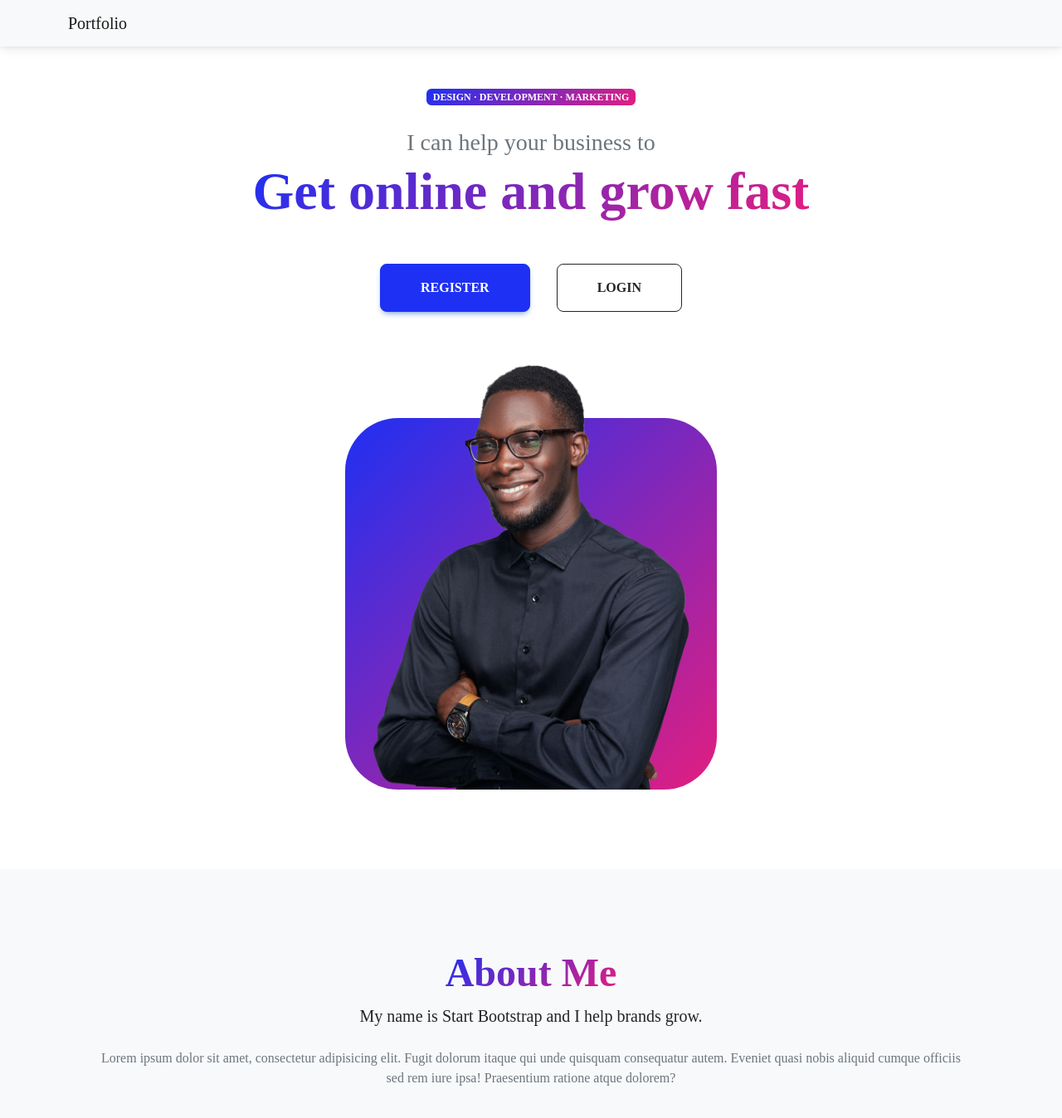
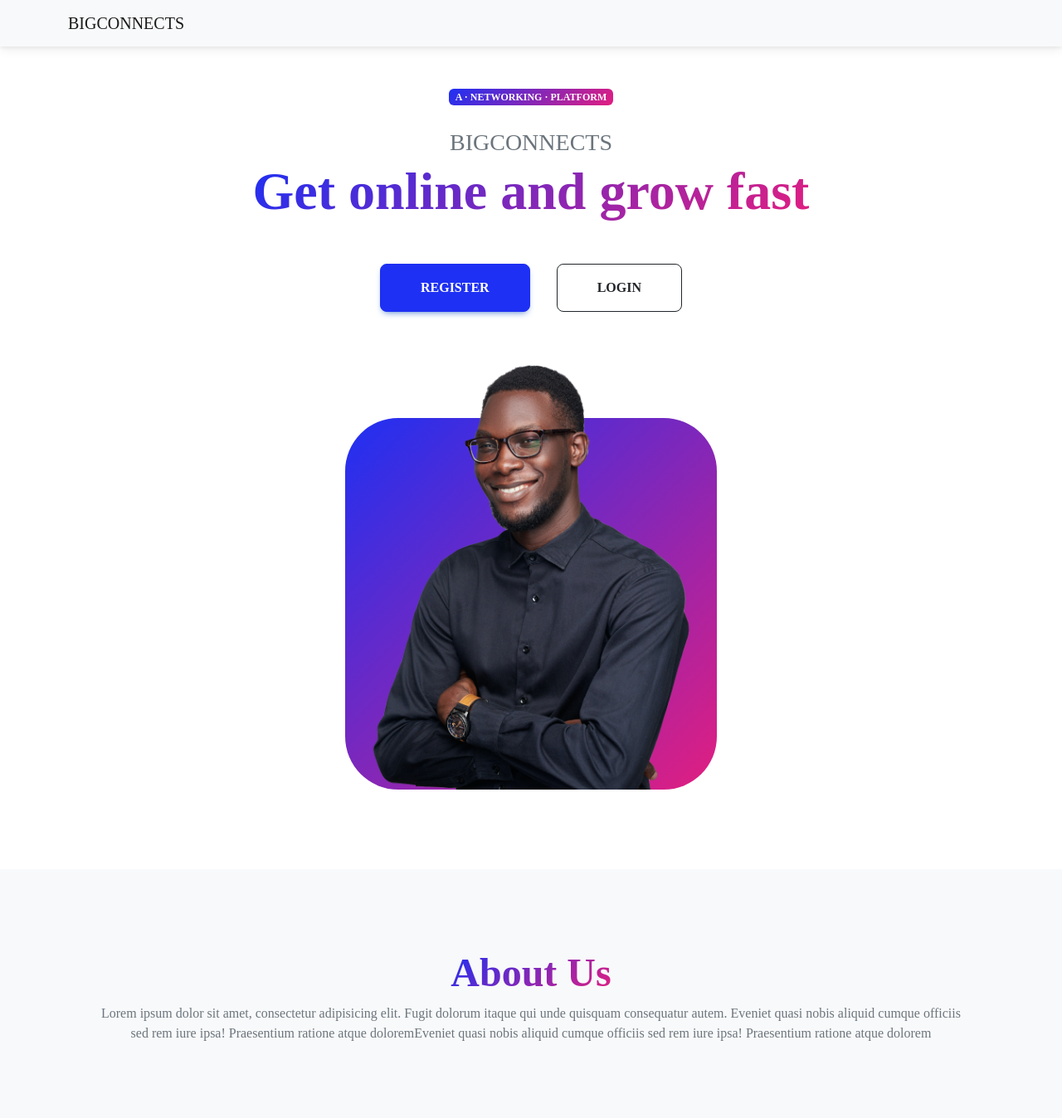
Before and after one commit to rajeshr-27/portfolio-front-end, a React (Create React App) app: page / in a window 1280 px wide. Shown: the top 1348 px of the page at 83% size. Built offline with nearby package versions, Linux system fonts and the light colour scheme; no server answers.

Commit message:
landing screen updated

```diff
--- a/src/components/Header.js
+++ b/src/components/Header.js
@@ -16,7 +16,7 @@ function Header() {
     <>
         <Navbar bg="light" data-bs-theme="light">
             <Container>
-                <Link className="navbar-brand" to="/">Portfolio</Link>
+                <Link className="navbar-brand" to="/">BIGCONNECTS</Link>
                     {isAuth &&
                         <>
                          <Navbar.Toggle aria-controls="basic-navbar-nav" />
--- a/src/components/Home.js
+++ b/src/components/Home.js
@@ -12,8 +12,8 @@ function Home() {
                         <div class="col-xxl-5">
                             {/* <!-- Header text content--> */}
                             <div class="text-center text-xxl-start">
-                                <div class="badge bg-gradient-primary-to-secondary text-white mb-4"><div class="text-uppercase">Design &middot; Development &middot; Marketing</div></div>
-                                <div class="fs-3 fw-light text-muted">I can help your business to</div>
+                                <div class="badge bg-gradient-primary-to-secondary text-white mb-4"><div class="text-uppercase">A &middot; Networking &middot; Platform</div></div>
+                                <div class="fs-3 fw-light text-muted">BIGCONNECTS</div>
                                 <h1 class="display-3 fw-bolder mb-5"><span class="text-gradient d-inline">Get online and grow fast</span></h1>
                                 <div class="d-grid gap-3 d-sm-flex justify-content-sm-center justify-content-xxl-start mb-3">
                                     <Link class="btn btn-primary btn-lg px-5 py-3 me-sm-3 fs-6 fw-bolder" to="/register">Register</Link>
@@ -60,9 +60,8 @@ function Home() {
                     <div class="row gx-5 justify-content-center">
                         <div class="col-xxl-8">
                             <div class="text-center my-5">
-                                <h2 class="display-5 fw-bolder"><span class="text-gradient d-inline">About Me</span></h2>
-                                <p class="lead fw-light mb-4">My name is Start Bootstrap and I help brands grow.</p>
-                                <p class="text-muted">Lorem ipsum dolor sit amet, consectetur adipisicing elit. Fugit dolorum itaque qui unde quisquam consequatur autem. Eveniet quasi nobis aliquid cumque officiis sed rem iure ipsa! Praesentium ratione atque dolorem?</p>
+                                <h2 class="display-5 fw-bolder"><span class="text-gradient d-inline">About Us</span></h2>
+                                <p class="text-muted">Lorem ipsum dolor sit amet, consectetur adipisicing elit. Fugit dolorum itaque qui unde quisquam consequatur autem. Eveniet quasi nobis aliquid cumque officiis sed rem iure ipsa! Praesentium ratione atque doloremEveniet quasi nobis aliquid cumque officiis sed rem iure ipsa! Praesentium ratione atque dolorem</p>
                                 <div class="d-flex justify-content-center fs-2 gap-4">
                                     <a class="text-gradient" href="#!"><i class="bi bi-twitter"></i></a>
                                     <a class="text-gradient" href="#!"><i class="bi bi-linkedin"></i></a>
```
